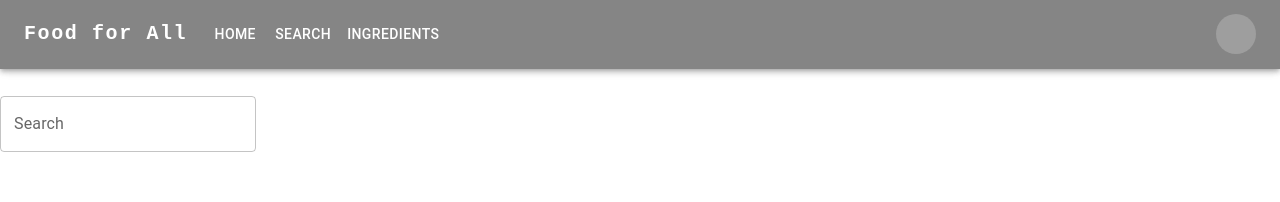
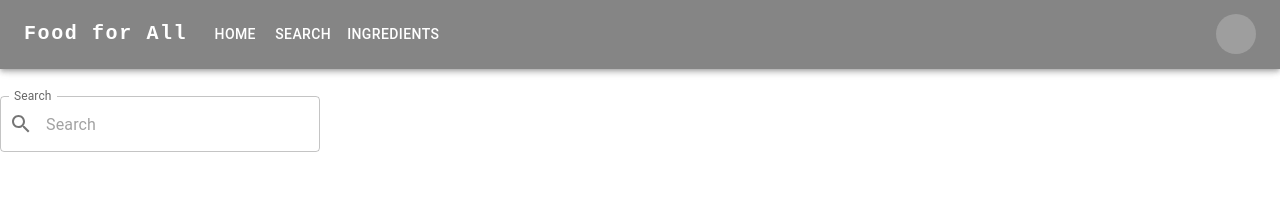
Before and after one commit to JAlbertPC/all-for-foods, a React (Create React App) app: page /Search in a window 1280 px wide. Shown: the top 202 px of the page. Built offline with nearby package versions, Linux system fonts and the light colour scheme; grey boxes are pictures that could not be loaded.

Commit message:
style changes to searchbar

```diff
--- a/src/infrastructure/UI/CSS/Search.style.css
+++ b/src/infrastructure/UI/CSS/Search.style.css
@@ -1,8 +1,3 @@
 .Search {
     padding-top: 12vh;
 }
-
-.css-5c4t7z-MuiAutocomplete-root {
-    width: 500px;
-    display: inline-block;
-}
--- /dev/null
+++ b/src/infrastructure/UI/CSS/Searchbar.style.css
@@ -0,0 +1,3 @@
+.css-ouquvg-MuiAutocomplete-root {
+    display: inline-block !important;
+}
--- a/src/infrastructure/UI/search/component/Searchbar.jsx
+++ b/src/infrastructure/UI/search/component/Searchbar.jsx
@@ -1,8 +1,10 @@
 import React from 'react';
-import { TextField, Autocomplete } from '@mui/material';
+import { TextField, Autocomplete, InputAdornment } from '@mui/material';
+import SearchIcon from '@mui/icons-material/Search';
 //TODO: hacer que pueda distinguir entre busqueda de ingrediente y de titulo de receta
 import { Ingredients } from '../../../../testing/data/Ingredients';
 /* import { Recipes } from '../../../../testing/data/Recipes'; */
+import '../../CSS/Searchbar.style.css';
 
 export default function Searchbar() {
     return (
@@ -10,13 +12,21 @@ export default function Searchbar() {
             freeSolo
             multiple
             limitTags={2}
-            id="multiple-limit-tags"
+            id="search-tags"
             options={Ingredients}
             getOptionLabel={(option) => option.Name}
             renderInput={(params) => (
-                <TextField {...params} label="Search" placeholder="Search" />
+                    <TextField {...params} label="Search" placeholder="Search"
+                        InputProps={{
+                        ...params.InputProps,
+                        startAdornment: (<InputAdornment position="start"> <SearchIcon />
+                        </InputAdornment>)}} />
             )}
-            sx={{ width: '20vw' }}
-        />
+            sx={{ width: '25vw' }}
+        >
+            <SearchIcon />
+        </Autocomplete>
+
+
     );
 }
```
